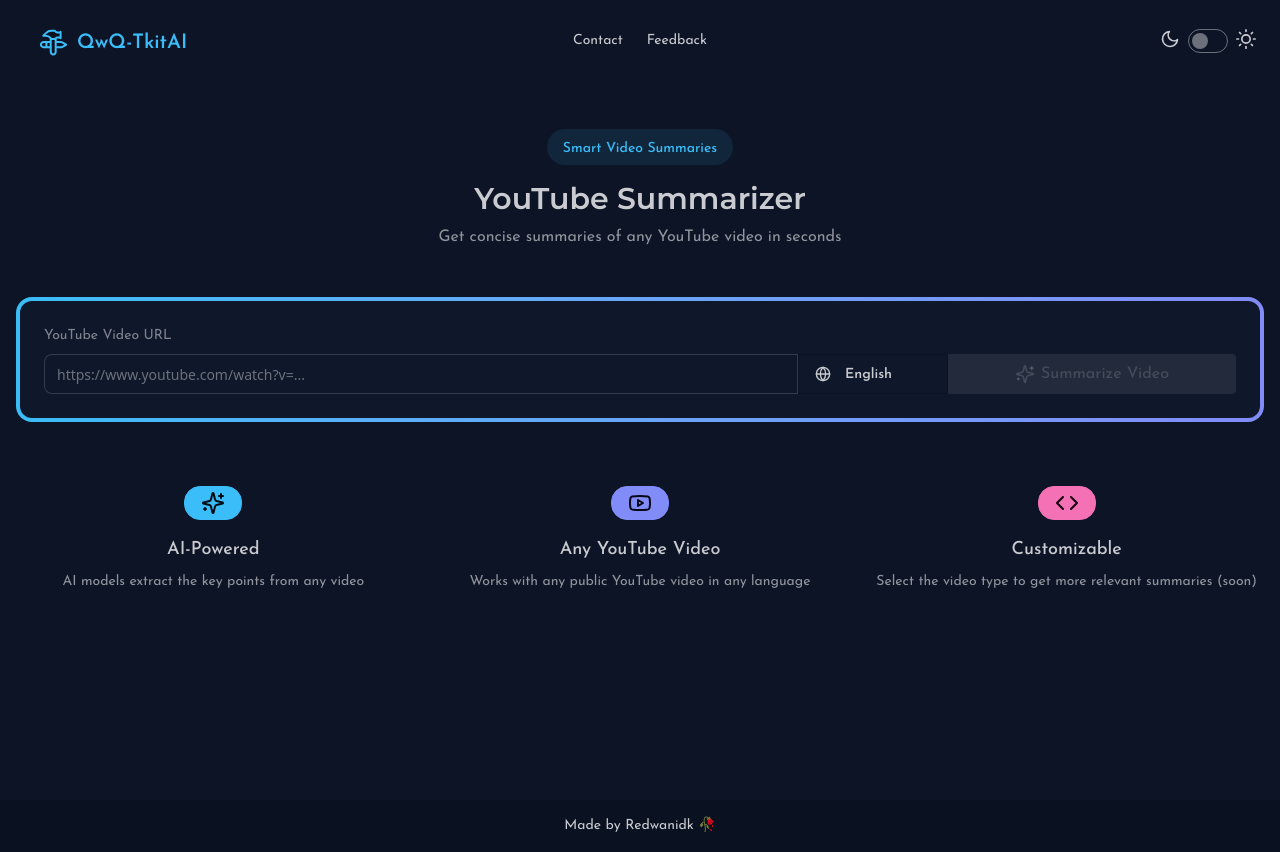
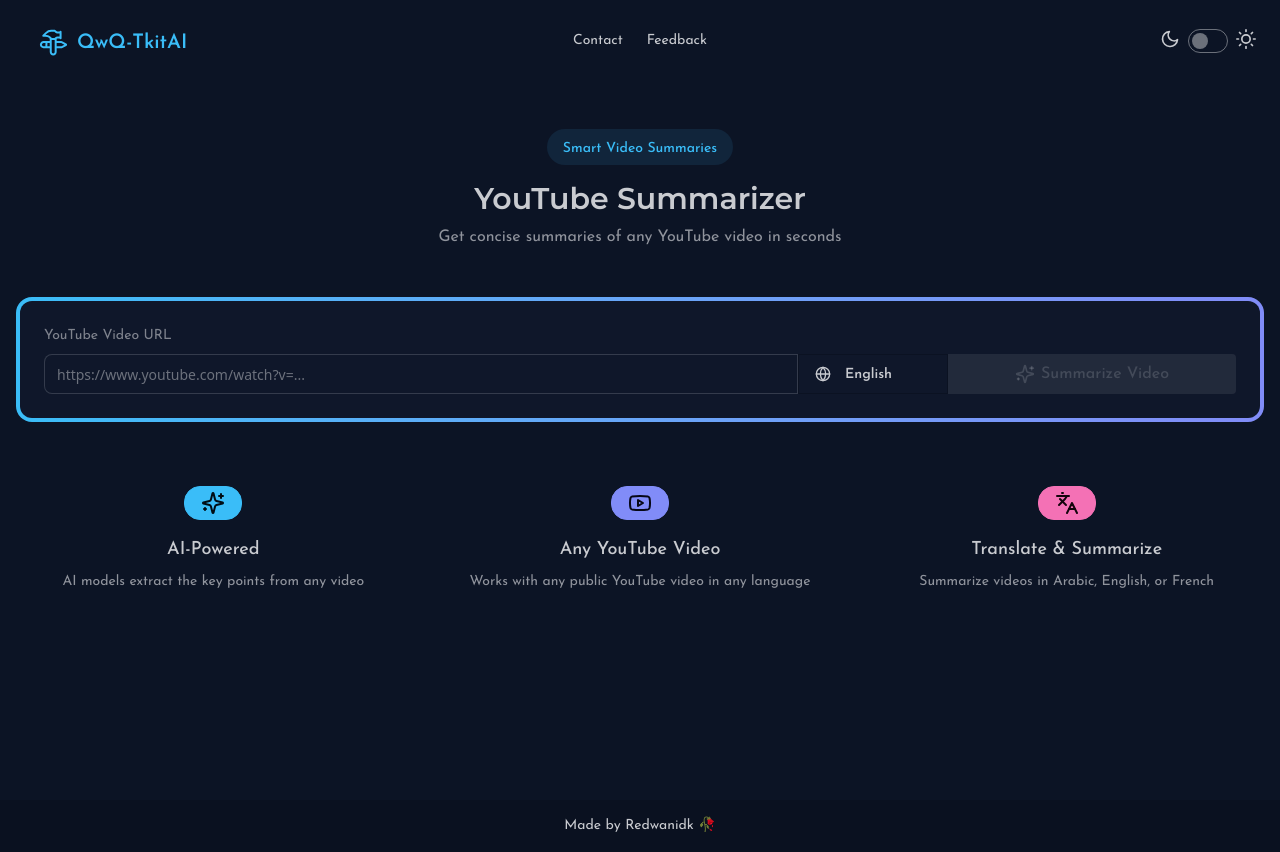
Before and after one commit to redwanidm/QWQYoutubeSummarizerAI, a Next.js app: page / in a window 1280 px wide. Built offline with nearby package versions, Linux system fonts and the light colour scheme.

Commit message:
changed information.tsx

```diff
--- a/src/app/components/informations.tsx
+++ b/src/app/components/informations.tsx
@@ -1,6 +1,6 @@
 import React from 'react';
 
-import {Sparkles,Youtube,Code} from 'lucide-react';
+import {Sparkles,Youtube,Languages} from 'lucide-react';
 
 class Informations extends React.Component {
     state = {};
@@ -24,10 +24,11 @@
 
             <div className="flex flex-col items-center text-center">
               <div className="mb-4 badge badge-accent badge-lg p-4">
-                <Code className="h-6 w-6" />
+                <Languages className="h-6 w-6" />
               </div>
-              <h3 className="mb-2 text-lg font-medium">Customizable</h3>
-              <p className="text-sm text-base-content/70">Select the video type to get more relevant summaries (soon)</p>
+              <h3 className="mb-2 text-lg font-medium">Translate & Summarize</h3>
+              <p className="text-sm text-base-content/70">Summarize videos in Arabic, English, or French
+              </p>
             </div>
           </div> );
     }
```
